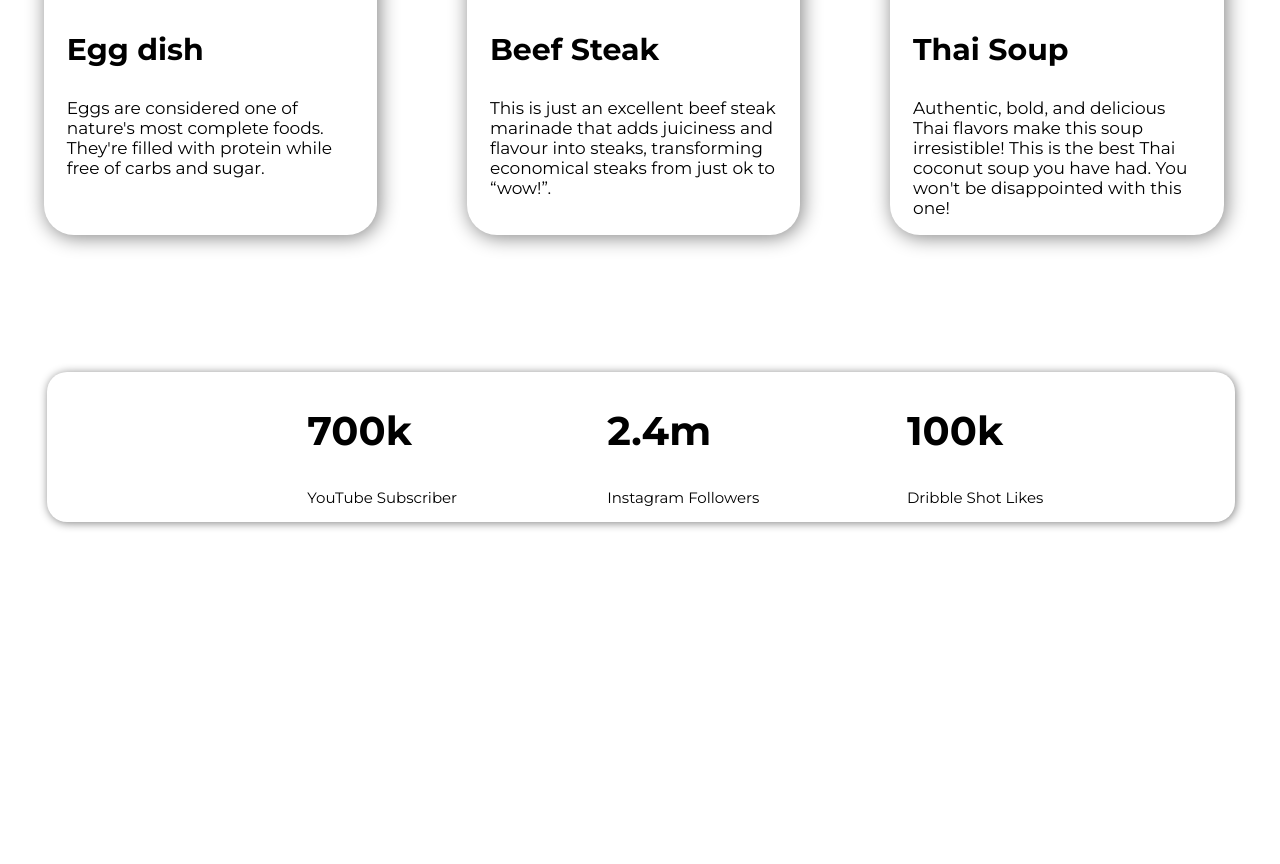
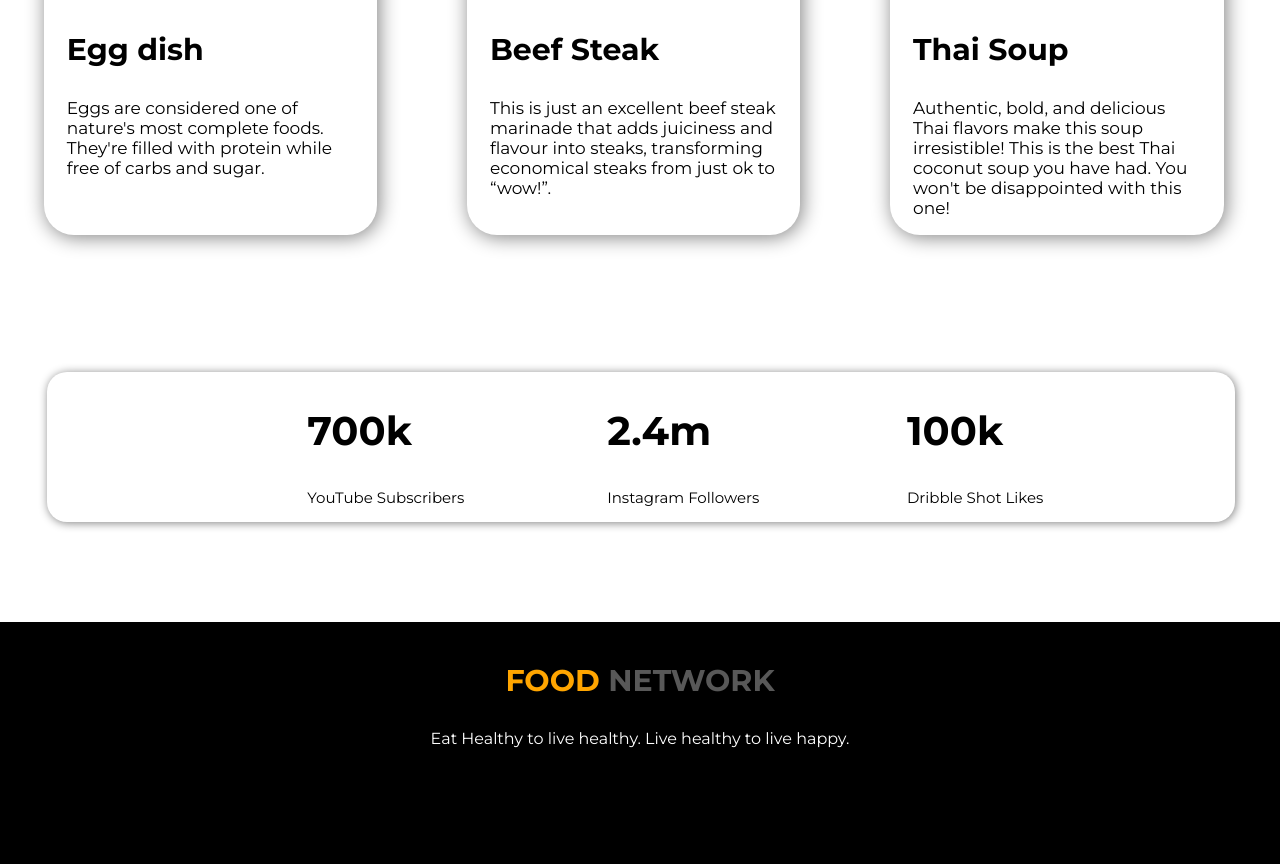
Before and after one commit to sagarmon/food-network, a plain HTML site: page index.html in a window 1280 px wide. Shown: the part 2071-2935 px from the top of the page. Before the commit the page ends 2693 px from the top, so only its background shows below. Drawn offline with Linux system fonts and the light colour scheme.

Commit message:
footer added

```diff
--- a/index.html
+++ b/index.html
@@ -67,7 +67,7 @@
     <section class="flexible-container social-media-container">
         <div class="social-media-item">
             <h2>700k</h2>
-            <p>YouTube Subscriber</p>
+            <p>YouTube Subscribers</p>
         </div>
 
         <div class="social-media-item">
@@ -80,5 +80,10 @@
             <p>Dribble Shot Likes</p>
         </div>
     </section>
+
+    <footer class="footer">
+        <h3><span class="orange-color">FOOD</span> <span class="gray-color">NETWORK</span></h3>
+        <p>Eat Healthy to live healthy. Live healthy to live happy.</p>
+    </footer>
 </body>
 </html>
--- a/style.css
+++ b/style.css
@@ -127,3 +127,14 @@ section p {
 .social-media-item p {
   font-size: 15px;
 }
+
+.footer {
+  background-color: black;
+  text-align: center;
+  padding-top: 10px;
+  padding-bottom: 100px;
+}
+
+.footer p {
+  color: white;
+}
```
